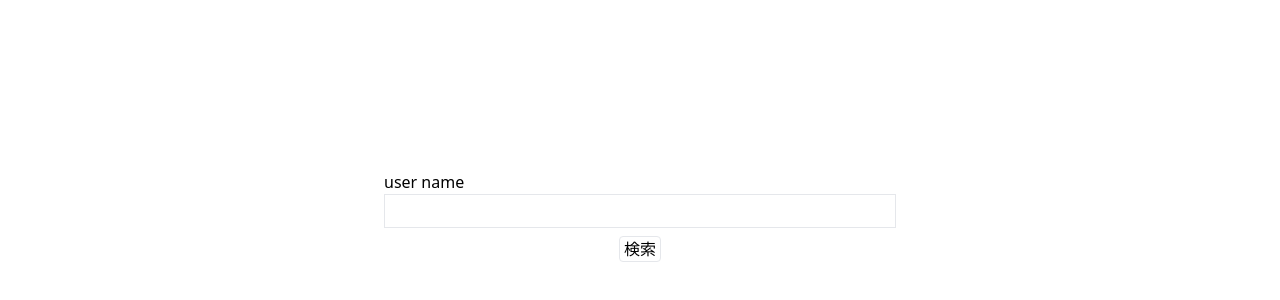
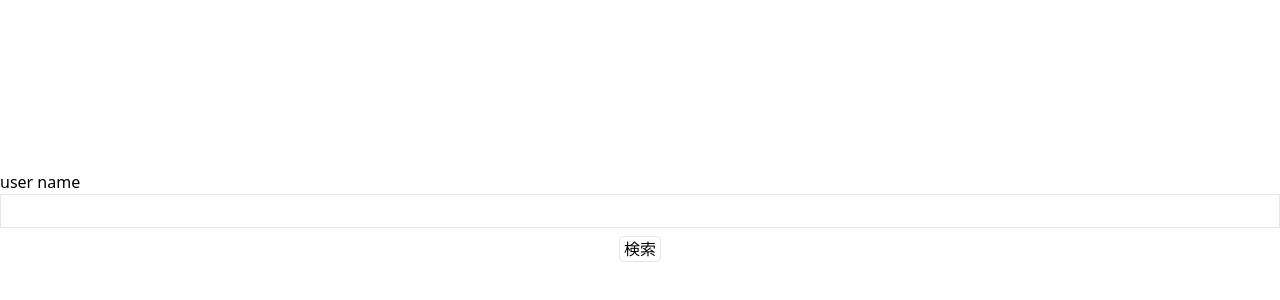
Before and after one commit to hisho/threads-api-playground, a Next.js app: page / in a window 1280 px wide. Shown: the part 184-484 px from the top of the page. Built offline with nearby package versions, Linux system fonts and the light colour scheme.

Commit message:
🔧 update tailwind.config.js

```diff
--- a/package.json
+++ b/package.json
@@ -32,6 +32,7 @@
   "devDependencies": {
     "@tsconfig/strictest": "^2.0.1",
     "@types/eslint": "8.44.0",
+    "@types/lodash": "^4.14.195",
     "@types/node": "20.3.3",
     "@types/prettier": "^2.7.3",
     "@types/react": "18.2.14",
@@ -42,6 +43,7 @@
     "eslint-config-next": "13.4.7",
     "eslint-plugin-perfectionist": "^1.4.0",
     "eslint-plugin-tailwindcss": "^3.13.0",
+    "lodash": "^4.17.21",
     "npm-run-all": "^4.1.5",
     "postcss": "^8.4.24",
     "prettier": "^2.8.8",
--- a/tailwind.config.js
+++ b/tailwind.config.js
@@ -1,10 +1,29 @@
+// eslint-disable-next-line @typescript-eslint/no-var-requires
+const _ = require('lodash')
+
 /** @type {import('tailwindcss').Config} */
 module.exports = {
   content: ['./src/**/*.ts', './src/**/*.tsx'],
   theme: {
-    extend: {},
+    extend: {
+      spacing: Object.fromEntries(
+        _.range(0, 211).map((n) => [n / 2, `${n / 8}rem`])
+      ),
+    },
     fontFamily: {
       body: ['system-ui'],
     },
+    fontSize: Object.fromEntries(
+      _.range(10, 81, 1).map((n) => [n, `${n / 16}rem`])
+    ),
+    lineHeight: Object.fromEntries(
+      _.range(100, 201, 5).map((n) => [n / 100, n / 100])
+    ),
+    maxWidth: {
+      none: 'none',
+      ...Object.fromEntries(
+        _.range(0, 1201, 2).map((n) => [n / 4, `${n / 16}rem`])
+      ),
+    },
   },
 }
```
Also changed, not shown: 1 other file (tests, documents, lock files or other folders).
